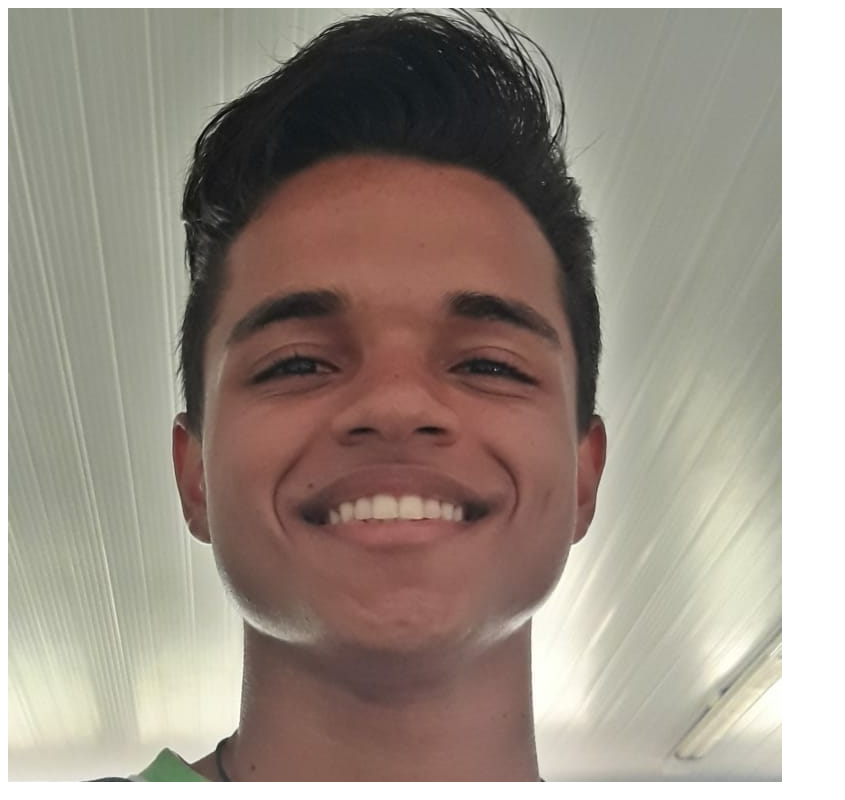
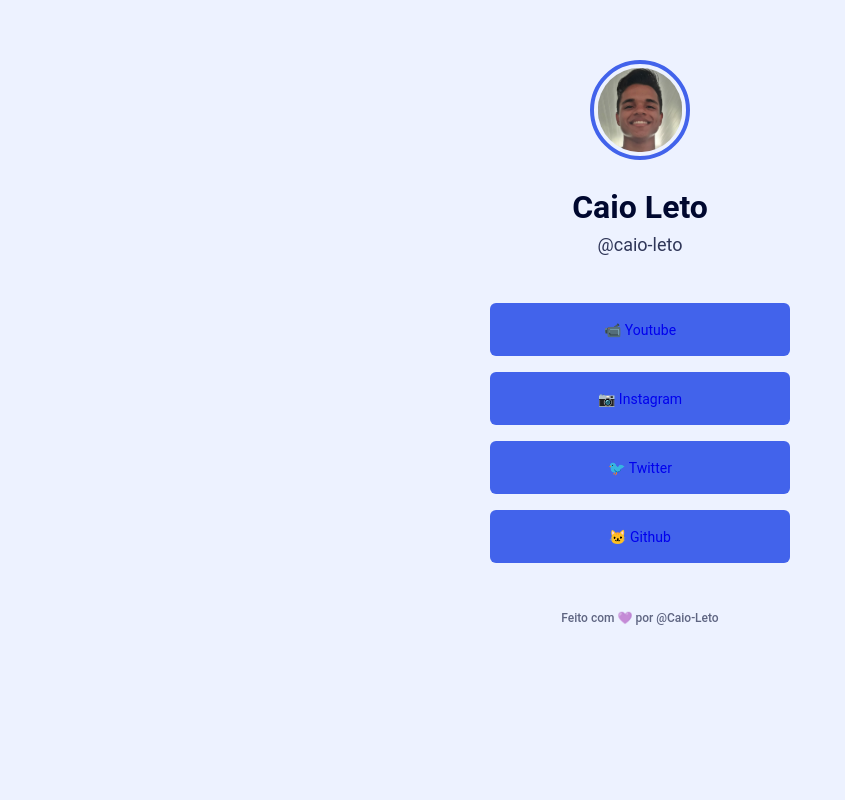
Before and after one commit to Caio-Leto/Links-redes-sociais, a plain HTML site: page index.html in a window 1280 px wide. Shown: the top 800 px of the page, without its empty margins (0-845 px from the left). Drawn offline with Linux system fonts and the light colour scheme.

Commit message:
estilização

```diff
--- /dev/null
+++ b/css/style.css
@@ -0,0 +1,82 @@
+* {
+    margin: 0;
+    padding: 0;
+    box-sizing: border-box;
+}
+
+a {
+    text-decoration: none;
+}
+
+body {
+    background-color: #EDF2FF;
+    font-family: 'Roboto', sans-serif;
+}
+
+.container {
+    text-align: center;
+    width: 300px;
+    margin: 60px auto;
+}
+
+img {
+    width: 100%;
+}
+
+img.avatar {
+    border-radius: 50%;
+    width: 100px;
+    height: 100px;
+    padding: 3.7px;
+    border: #4263EB solid 4px;
+}
+
+h1 {
+    font-size: 32px;
+    color: #00082F;
+    margin-top: 24px;
+    margin-bottom: 8px;
+}
+
+.username {
+    font-family: 'Roboto Mono'monospace;
+    font-weight: 400;
+    color: #00082F;
+    opacity: 0.8;
+    font-size: 18px;
+}
+
+ul {
+    list-style: none;
+    margin: 48px 0;
+}
+
+ul li a {
+    height: 53px;
+    display: flex;
+    align-items: center;
+    justify-content: center;
+    background: #4263EB;
+    font-size: 14px;
+
+    margin-bottom: 16px;
+    border-radius: 6px;
+
+    transition: background 400ms;
+}
+
+ul li a:hover {
+    background: #364FC7;
+}
+
+footer {
+    font-weight: 500;
+    font-size: 12px;
+    color: #00082F;
+    opacity: 0.6;
+    transition: opacity 400ms;
+}
+
+footer:hover {
+    opacity: 1;
+}
--- a/index.html
+++ b/index.html
@@ -1,22 +1,28 @@
 <!DOCTYPE html>
 <html lang="pt-br">
+
 <head>
     <meta charset="UTF-8">
     <meta http-equiv="X-UA-Compatible" content="IE=edge">
     <meta name="viewport" content="width=device-width, initial-scale=1.0">
     <title>Meus links</title>
+    <link rel="stylesheet" href="/css/style.css">
 </head>
+
 <body>
-    <img src="images/perfil.jpg" alt="imagem de perfil">
+    <div class="container">
+        <img class="avatar" src="images/perfil.jpg" alt="imagem de perfil">
         <h1>Caio Leto</h1>
-    <p>@caio-leto</p>
+        <p class="username">@caio-leto</p>
 
         <ul>
             <li>
-            <a rel="noopener" href="https://www.youtube.com/channel/UCoJxQZAYR6MubsiWuRQRFPA" target="_blank"> 📹 Youtube</a>
+                <a rel="noopener" href="https://www.youtube.com/channel/UCoJxQZAYR6MubsiWuRQRFPA" target="_blank"> 📹
+                    Youtube</a>
             </li>
             <li>
-            <a rel="noopener" href="https://www.instagram.com/ackerman_winchester/" target="_blank"> 📷 Instagram</a>
+                <a rel="noopener" href="https://www.instagram.com/ackerman_winchester/" target="_blank"> 📷
+                    Instagram</a>
             </li>
             <li>
                 <a rel="noopener" href="https://twitter.com/LetoCaio"> 🐦 Twitter</a>
@@ -27,5 +33,7 @@
         </ul>
 
         <footer>Feito com 💜 por @Caio-Leto</footer>
+    </div>
 </body>
+
 </html>
```
Lines whose indentation alone changed are shown as unchanged.
